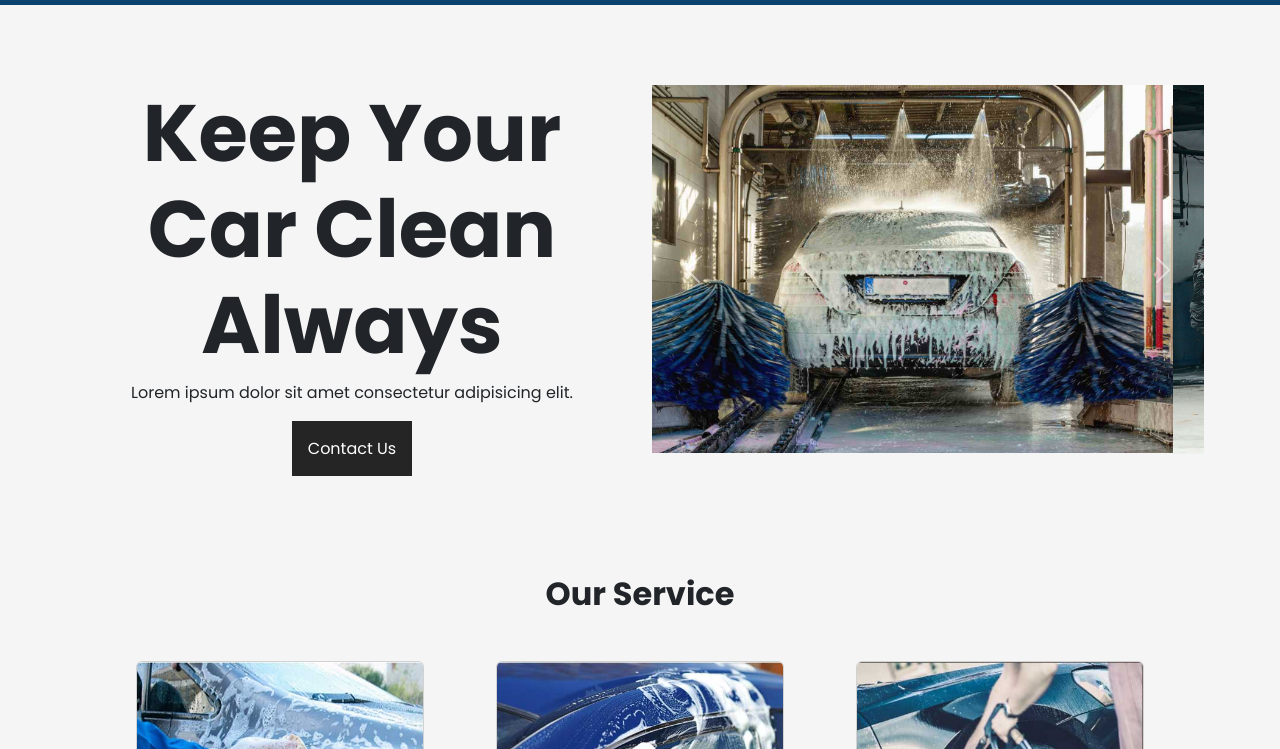
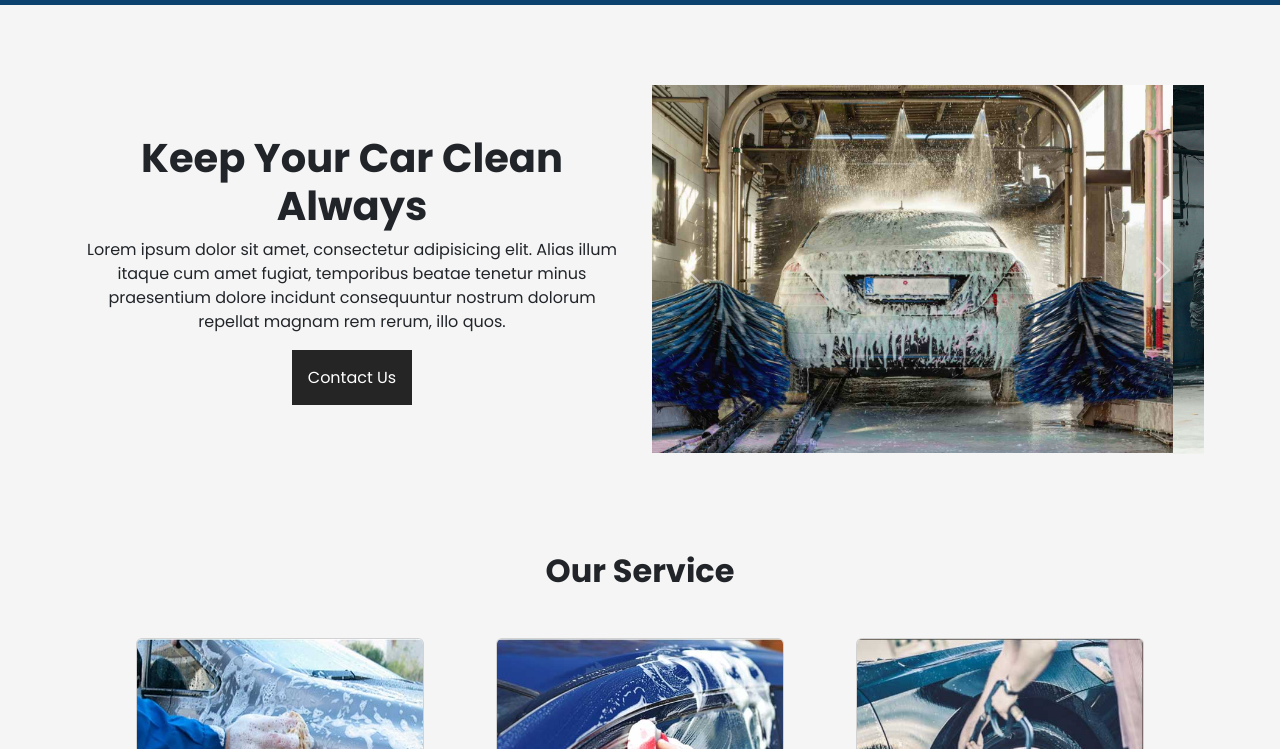
Before and after one commit to jayveeroda/bootstrap_responsive, a plain HTML site: page index.html in a window 1280 px wide. Shown: the part 51-800 px from the top of the page. Drawn offline with Linux system fonts and the light colour scheme.

Commit message:
heading final

```diff
--- a/assets/css/styles.css
+++ b/assets/css/styles.css
@@ -17,8 +17,6 @@ nav {
 }
 
 h1 {
-  font-size: 5rem;
-  line-height: 6rem;
   font-weight: bolder;
 }
 
--- a/index.html
+++ b/index.html
@@ -102,11 +102,14 @@
       >
         <div class="row">
           <div
-            class="col-lg-6 my-2 col-md-12 d-flex justify-content-center flex-column"
+            class="col-lg-6 my-5 col-md-12 d-flex justify-content-center flex-column"
           >
             <h1 class="text-center">Keep Your Car Clean Always</h1>
             <p class="text-center">
-              Lorem ipsum dolor sit amet consectetur adipisicing elit.
+              Lorem ipsum dolor sit amet, consectetur adipisicing elit. Alias
+              illum itaque cum amet fugiat, temporibus beatae tenetur minus
+              praesentium dolore incidunt consequuntur nostrum dolorum repellat
+              magnam rem rerum, illo quos.
             </p>
             <div class="text-center my-3">
               <a href="#contact" class="contact-btn p-3 text-white"
```
